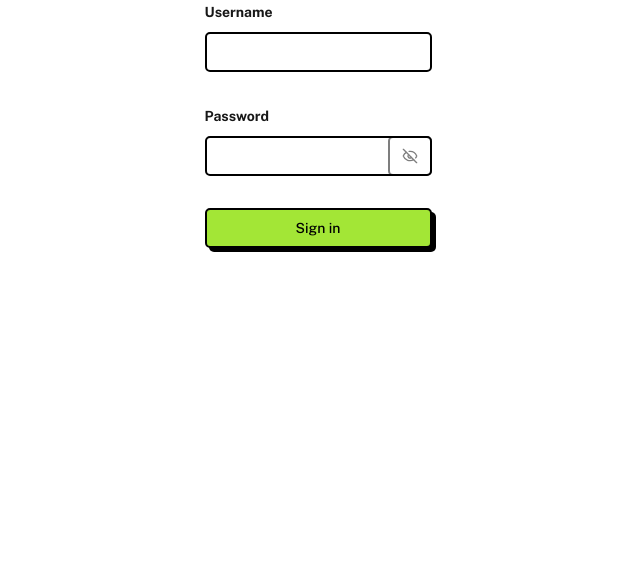
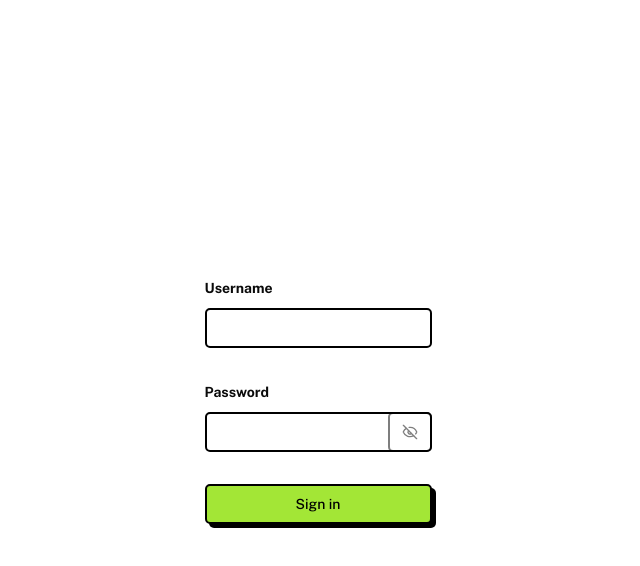
Before and after one commit to Asonance11/Application-tracker-frontend, a Next.js app: page /login in a window 1280 px wide. Shown: the top 566 px of the page, without its empty margins (322-962 px from the left). Built offline with nearby package versions, Linux system fonts and the light colour scheme.

Commit message:
Update styles

```diff
--- a/src/app/globals.css
+++ b/src/app/globals.css
@@ -2,28 +2,9 @@
 @tailwind components;
 @tailwind utilities;
 
-:root {
-  --background: #ffffff;
-  --foreground: #171717;
-}
-
-@media (prefers-color-scheme: dark) {
-  :root {
-    --background: #0a0a0a;
-    --foreground: #ededed;
-  }
-}
-
+html,
 body {
-  color: var(--foreground);
-  background: var(--background);
-  font-family: Arial, Helvetica, sans-serif;
-}
-
-@layer utilities {
-  .text-balance {
-    text-wrap: balance;
-  }
+  height: 100%;
 }
 
 @layer base {
@@ -54,6 +35,7 @@ body {
     --chart-5: 27 87% 67%;
     --radius: 0.5rem;
   }
+
   .dark {
     --background: 0 0% 3.9%;
     --foreground: 0 0% 98%;
@@ -86,6 +68,7 @@ body {
   * {
     @apply border-border;
   }
+
   body {
     @apply bg-background text-foreground;
   }
--- a/src/components/common/Loaders.tsx
+++ b/src/components/common/Loaders.tsx
@@ -1,5 +1,5 @@
 import { Loader2 } from "lucide-react";
 
 export const Loading = () => {
-  return <Loader2 className="h-4 w-4 animate-spin text-main" />;
+  return <Loader2 className="h-4 w-4 animate-spin" />;
 };
```
